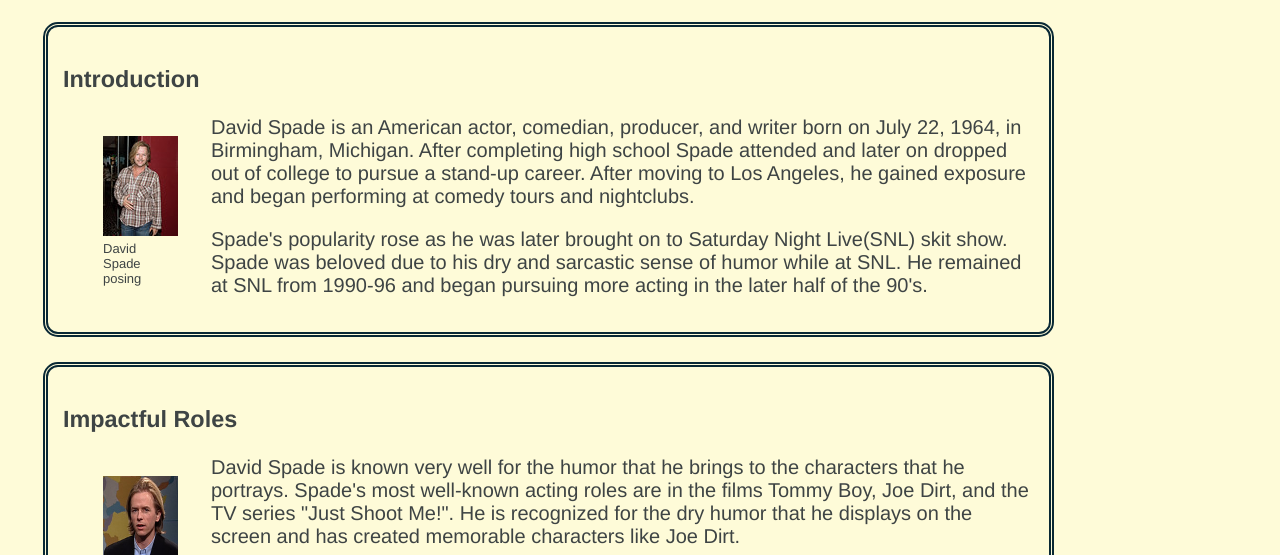
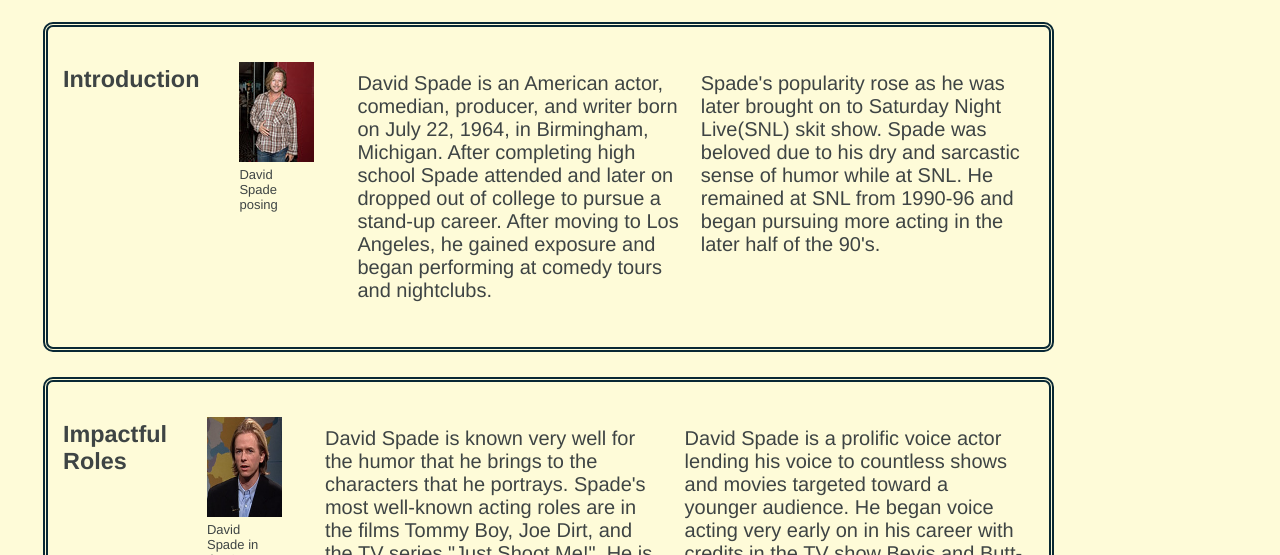
Before and after one commit to carlitosjr14/ITSE-1301, a plain HTML site: page CODE/blog.html in a window 1280 px wide. Shown: the part 226-781 px from the top of the page. Drawn offline with Linux system fonts and the light colour scheme.

Commit message:
updated css layout with Flexbox

```diff
--- a/CODE/css/layout.css
+++ b/CODE/css/layout.css
@@ -1,3 +1,9 @@
+main{
+    display: flex;
+    flex-direction: column;
+
+
+}
 article {
     box-sizing: border-box;
     -webkit-box-sizing: border-box;
@@ -8,14 +14,19 @@ article {
     border-color: #092834;
     border-width: 5px;
     border-style: double;
-    border-radius: 15px;
+    border-radius: 10px;
     clear: both;
+    display: flex;
+    flex-flow: row;
+    align-content: space-between;
 
 }
 figure{
     height: 50%;
     width: 7%;
-    float: left;
+    display: flex;
+    flex-direction: column;
+
 }
 figcaption{
     text-align: left;
@@ -25,7 +36,10 @@ figcaption{
 p{
     height: 100%;
     width: 100%;
+    padding: 10px;
+
 }
 table{
     margin: 25px;
+    clear: both;
 }
```
